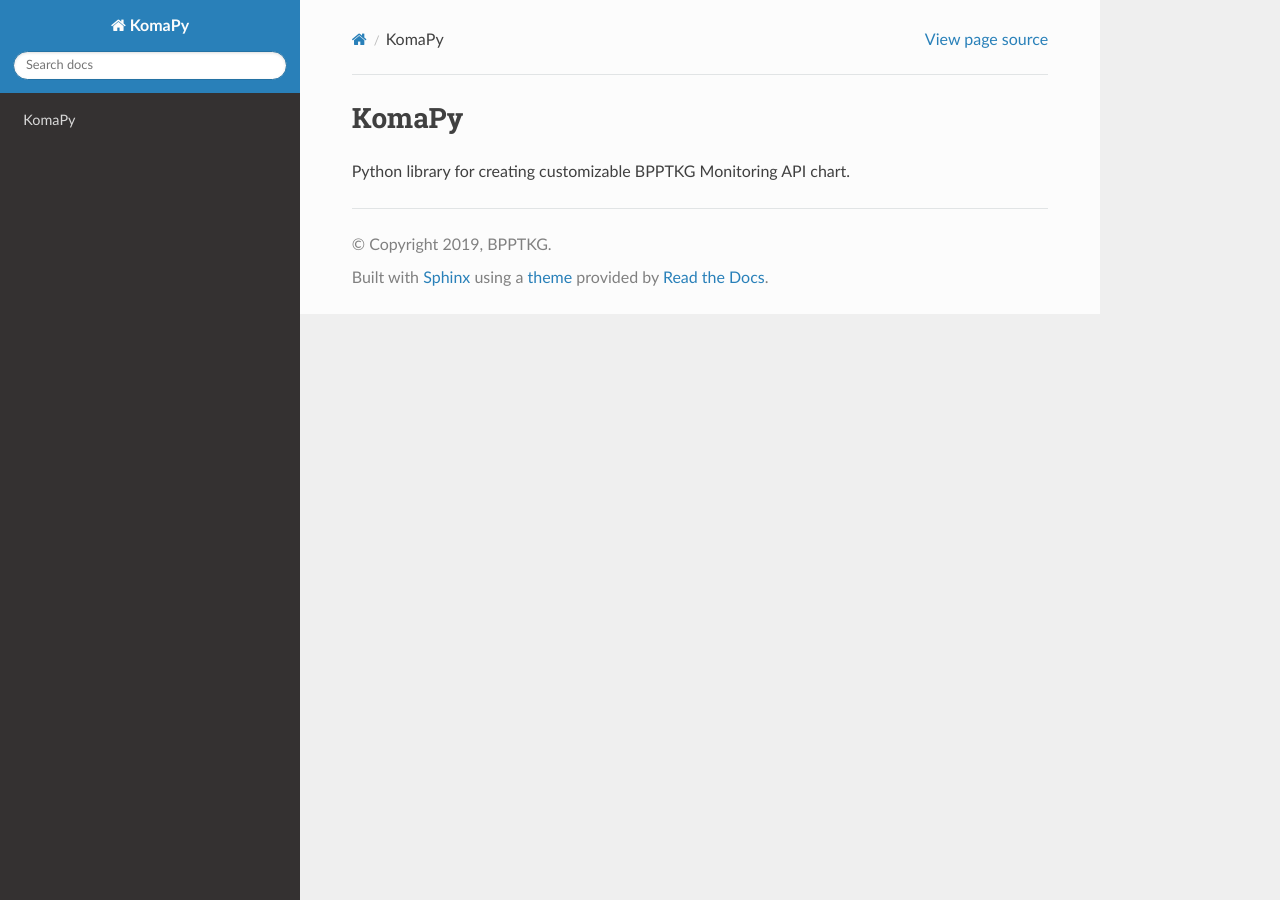
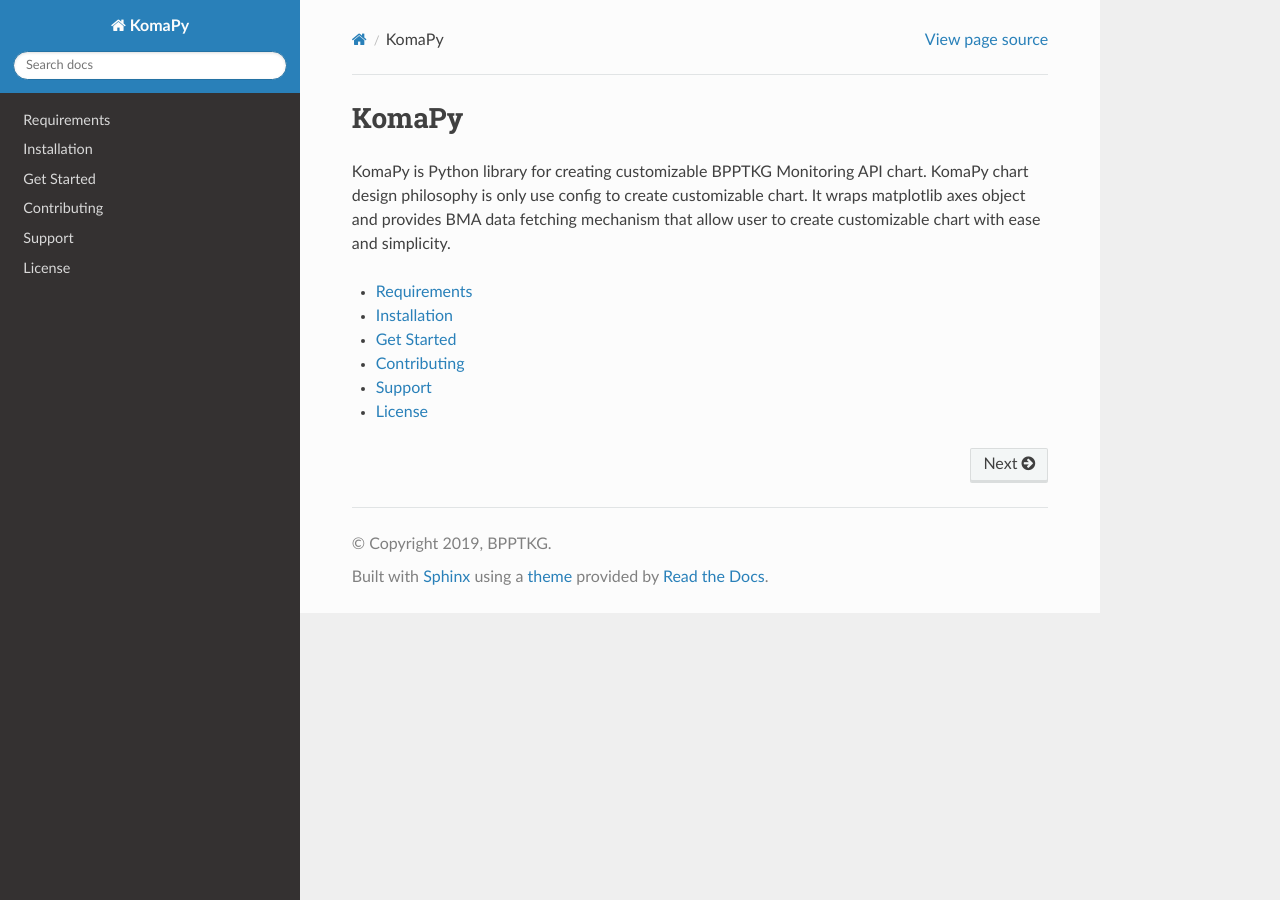
Before and after one commit to bpptkg/komapy, a Sphinx documentation site: the page built from docs/index.rst, in a window 1280 px wide. Built offline with Sphinx 7.4.7 and the Read the Docs theme 2.0.0, drawn with Linux system fonts in a browser that asks for light colours.

```diff
--- a/docs/index.rst
+++ b/docs/index.rst
@@ -2,4 +2,17 @@
 KomaPy
 ======
 
-Python library for creating customizable BPPTKG Monitoring API chart.
+KomaPy is Python library for creating customizable BPPTKG Monitoring API chart.
+KomaPy chart design philosophy is only use config to create customizable chart.
+It wraps matplotlib axes object and provides BMA data fetching mechanism that
+allow user to create customizable chart with ease and simplicity.
+
+.. toctree::
+    :maxdepth: 1
+
+    requirements
+    installation
+    get_started
+    contributing
+    support
+    license
```
Also changed, not shown: docs/contributing.rst (added, +22 -0 lines), docs/get_started.rst (added, +79 -0 lines), docs/installation.rst (added, +30 -0 lines), docs/license.rst (added, +8 -0 lines), docs/requirements.rst (added, +15 -0 lines), docs/support.rst (added, +7 -0 lines).
